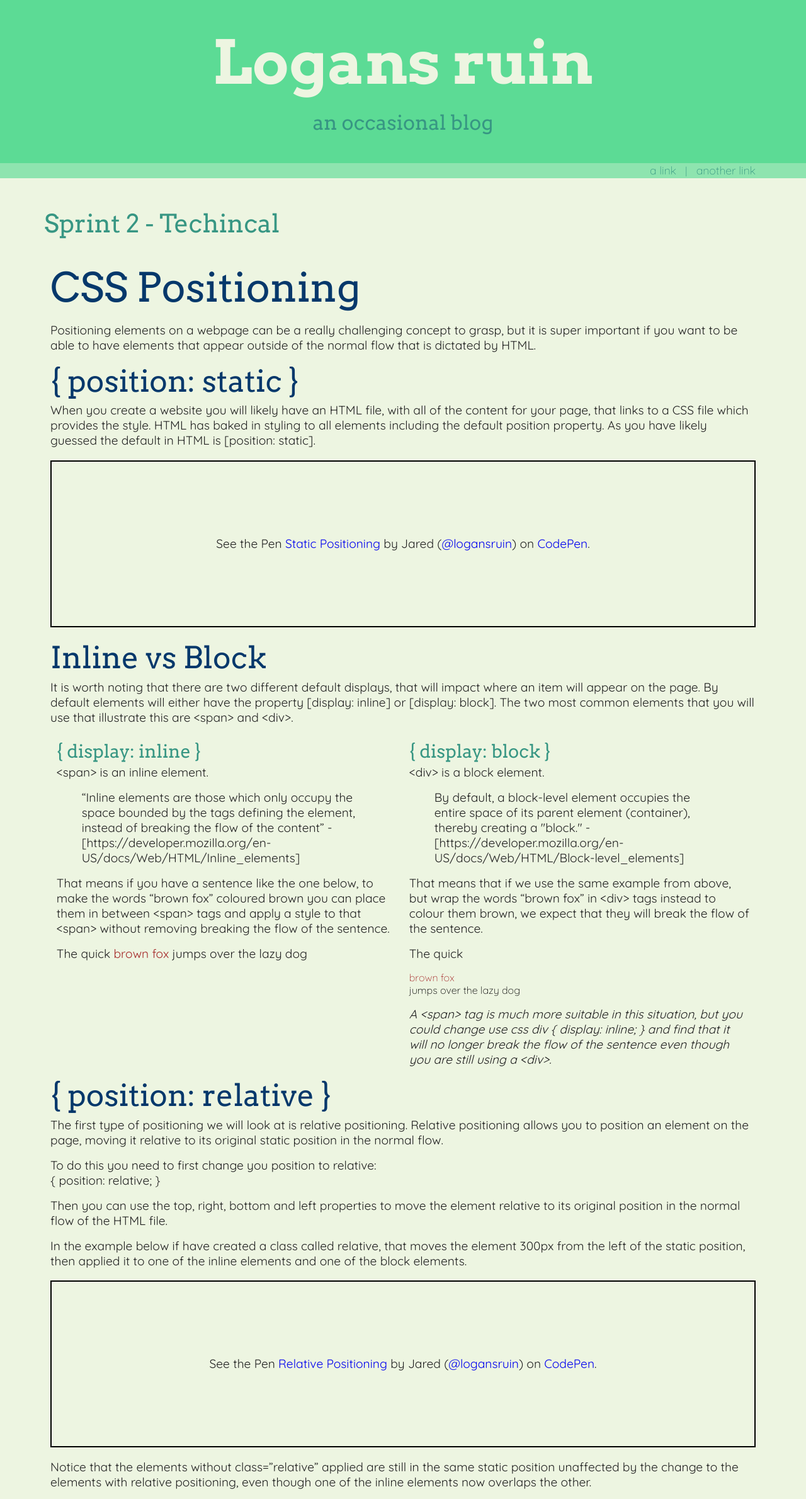
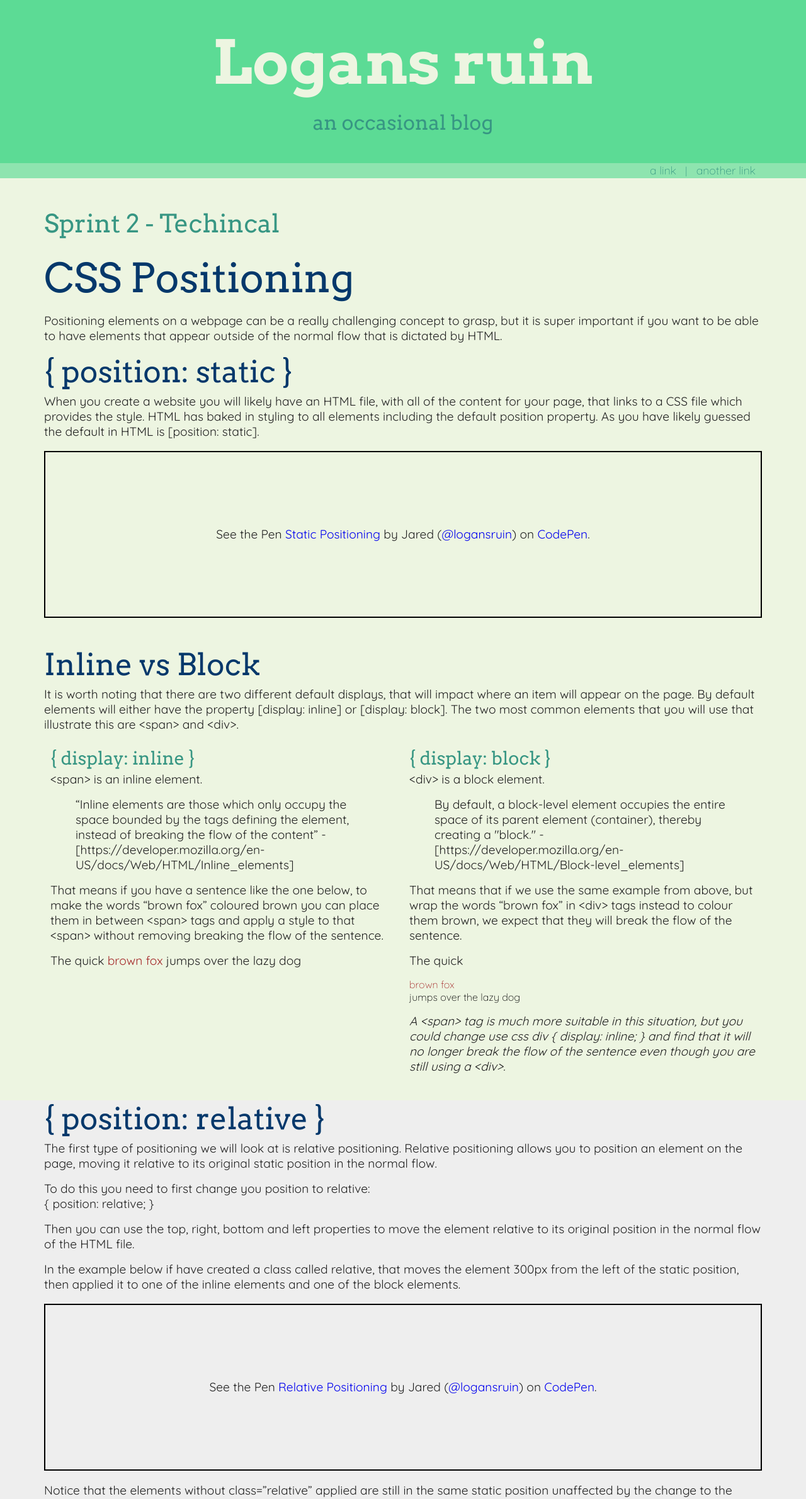
Before and after one commit to LogansRuin/loganruin.github.io, a plain HTML site: page blog/sprint2-technical.html in a window 1280 px wide. Shown: the part 125-2505 px from the top of the page at 63% size. Drawn offline with Linux system fonts and the light colour scheme; a script that the page names is missing.

Commit message:
Contained each section by a full span then applied diferent background coluors

```diff
--- a/blog/sprint2-technical.css
+++ b/blog/sprint2-technical.css
@@ -1,3 +1,7 @@
-#brown-fox{
-	color: brown;
-}
+/*Section specific*/
+	#relative-section, #fixed-section{
+		background-color: #eee;
+	}
+/*Content specific*/
+	#brown-fox{
+		color: brown;
--- a/blog/sprint2-technical.html
+++ b/blog/sprint2-technical.html
@@ -28,13 +28,19 @@
 		<div class="full-container" id="main-body">
 			<div class="container">
 				<h2 class="section-heading">Sprint 2 - Techincal</h2>
-				<div class="row">
-					<article class = "span12">
+			</div>
+			<article>
+				<div id="intro-section" class="full-container">
+					<div class="container">
 						<h1>CSS Positioning</h1>
-						<p id="intro">
+						<p>
 							Positioning elements on a webpage can be a really challenging  concept to grasp, but it is super important if you want to be able to have elements that appear outside of the normal flow that is dictated by HTML.
 						</p>
-						<div id="static">
+					</div>
+				</div>
+
+				<div id="static-section" class="full-container">
+					<div class="container">
 						<h2>{ position: static }</h2>
 						<p>
 							When you create a website you will likely have an HTML file, with all of the content for your page, that links to a CSS file which provides the style. HTML has baked in styling to all elements including the default position property. As you have likely guessed the default in HTML is [position: static].
@@ -49,7 +55,7 @@
 						<script async src="https://static.codepen.io/assets/embed/ei.js"></script>
 						<!-- Codepen end -->
 
-							<aside class="container">
+						<aside class="row">
 							<h2>Inline vs Block</h2>
 							<p>
 								It is worth noting that there are two different default displays, that will impact where an item will appear on the page. By default elements will either have the property [display: inline] or [display: block]. The two most common elements that you will use that illustrate this are &lt;span&gt; and &lt;div&gt;.
@@ -92,7 +98,10 @@
 							</div>
 						</aside>
 					</div>
-						<div id="relative-section">
+				</div>
+
+				<div id="relative-section" class="full-container">
+					<div class="container">
 						<h2>{ position: relative }</h2>
 						<p>
 							The first type of positioning we will look at is relative positioning. Relative positioning allows you to position an element on the page, moving it relative to its original static position in the normal flow.
@@ -121,8 +130,10 @@
 							Notice that the elements without class=”relative” applied are still in the same static position unaffected by the change to the elements with relative positioning, even though one of the inline elements now overlaps the other.
 						</p>
 					</div>
+				</div>
 
-						<div id="absolute">
+				<div id="absolute-section"class="full-container">
+					<div class="container">
 						<h2>{ position: absolute }</h2>
 						<p>
 							The second type of positioning is relative positioning. Absolute is similar to relative positioning as you are still moving an element relative to its original static position in the normal flow. How it differs is that when absolute takes the element out of the normal flow of the HTML which impacts the natural position of elements in the document flow.
@@ -151,7 +162,10 @@
 							As you can see the elements without class=”absolute” applied are no longer in the original static position. The inline element has slipped left into void made by the repositioned inline element. Less noticeably the block element with the class applied has shifted down another 10px which I assume has something to do with how vertical margins are applied differently when taken out of the normal flow.
 						</p>
 					</div>
-						<div id="fixed">
+				</div>
+
+				<div id="fixed-section"class="full-container">
+					<div class="container">
 						<h2>{ position: fixed }</h2>
 						<p>
 							The third and final type of positioning that I will review is fixed positioning. Fixed positioning is similar to absolute and relative positioning because you can give directions to move the element relative to its original static position in the normal flow. Also like absolute positioning, but different to relative, it takes the element out of the normal flow of the HTML which impacts the natural position of elements in the document flow.
@@ -183,9 +197,8 @@
 							Take note that when you scroll this example the elements with fixed positioning do not move, it is almost as if they are stuck to your screen, the other elements move freely as you would expect to happen in a normal document flow.
 						</p>
 					</div>
+				</div>
 			</article>
-				</div>
-			</div>
 		</div>
 		<div class="full-container" id="footer">
 			<footer class="container">
```
Lines whose indentation alone changed are shown as unchanged.
